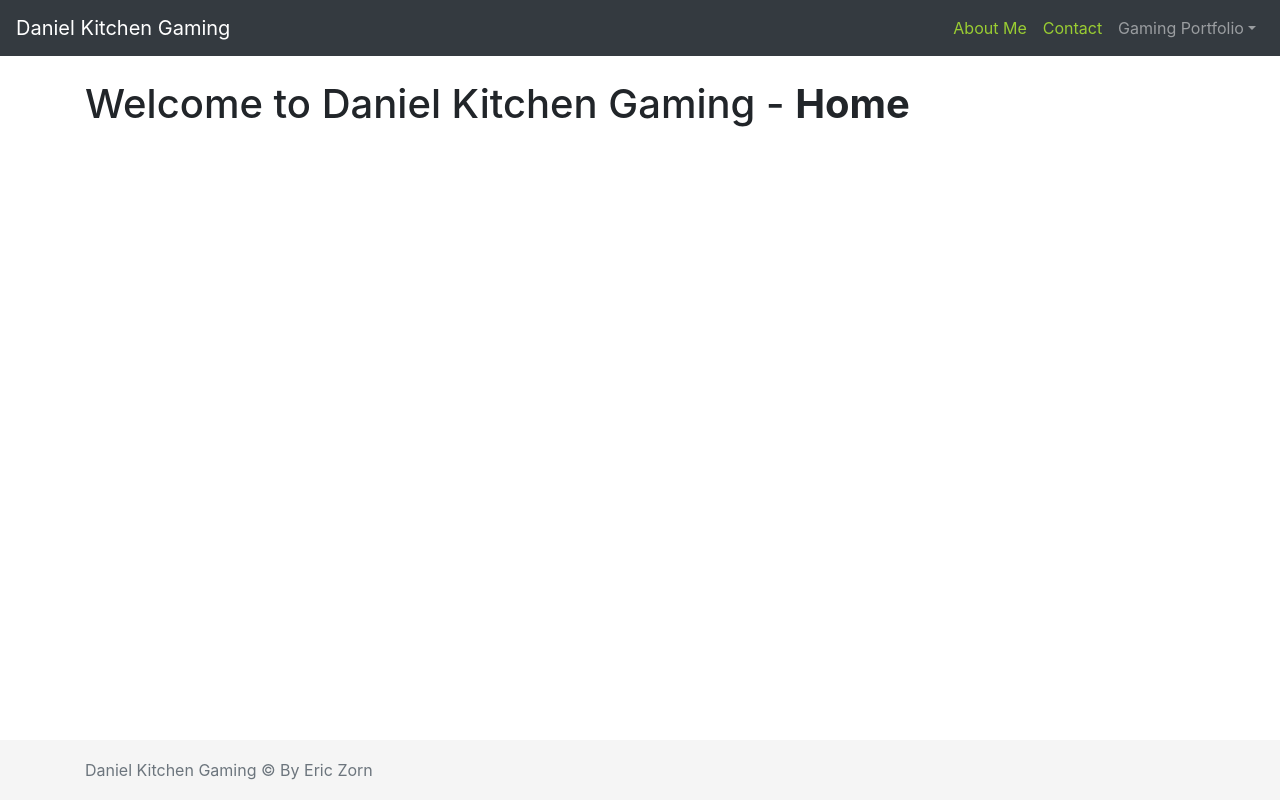
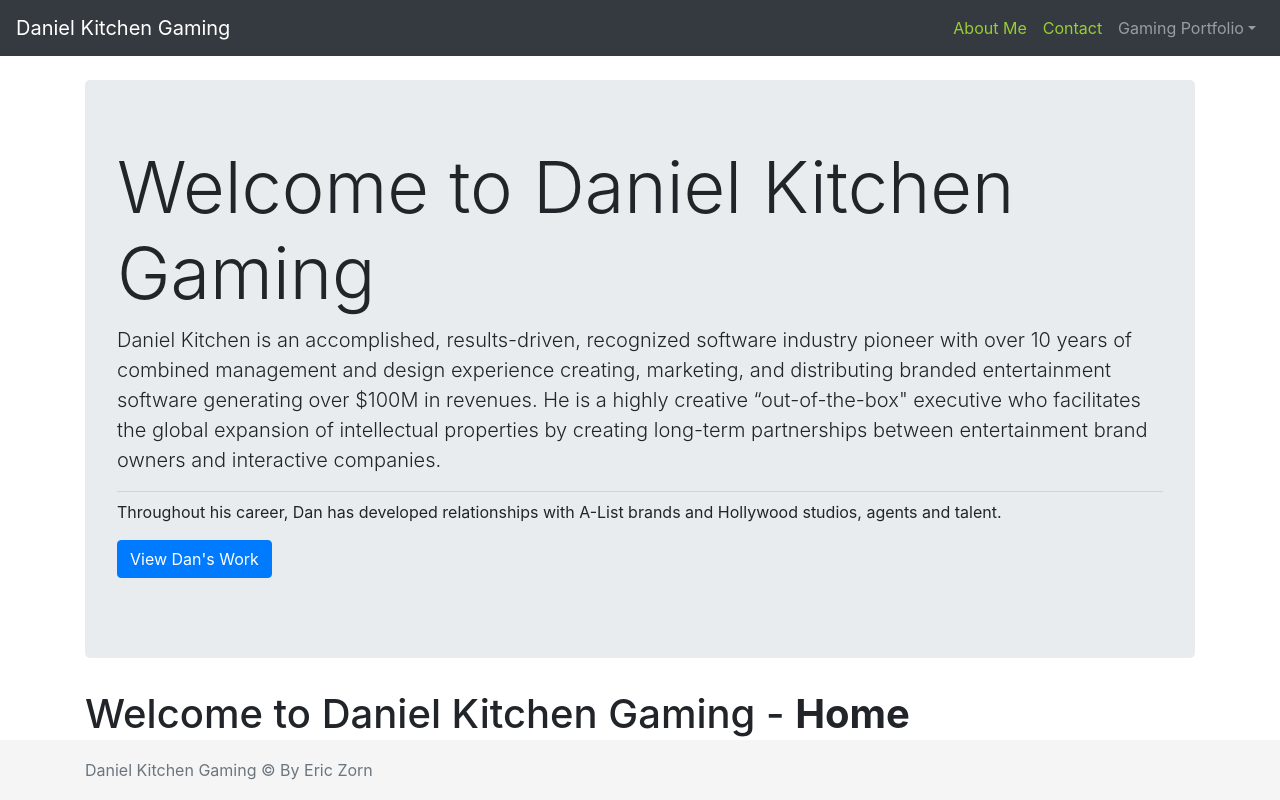
Before and after one commit to ericzorn93/ez-portfolio-Full-Stack, a React (Create React App) app in the folder client/: page / in a window 1280 px wide. Built offline with nearby package versions, Linux system fonts and the light colour scheme.

Commit message:
Added Home Jumbotron

```diff
--- a/client/src/App.js
+++ b/client/src/App.js
@@ -1,7 +1,7 @@
 import React, { Component } from "react";
 import { BrowserRouter, Route } from 'react-router-dom';
 import "./App.css";
-import NavHead from './components/Navbar';
+import NavHead from './components/sub-components/Navbar';
 import Home from './components/main-components/Home';
 import Games from './components/main-components/Games';
 import About from './components/main-components/About';
@@ -15,9 +15,9 @@ class App extends Component {
         <div className="App">
           <NavHead/>
           <br/>
-          <Route exact component={Home} path="/"></Route>
-          <Route exact component={Games} path="/games"></Route>
-          <Route exact component={About} path="/about"></Route>
+          <Route exact component={Home} path="/"/>
+          <Route exact component={Games} path="/games"/>
+          <Route exact component={About} path="/about"/>
           <Footer/>
         </div>
       </BrowserRouter>
--- a/client/src/components/main-components/Games.js
+++ b/client/src/components/main-components/Games.js
@@ -1,6 +1,6 @@
 import React, { Component } from 'react';
 import Axios from 'axios';
-import GameModal from '../GameModal';
+import GameModal from '../sub-components/GameModal';
 import { Card, CardBody, CardTitle} from 'reactstrap';
 
 // Custom CSS
--- a/client/src/components/main-components/Home.js
+++ b/client/src/components/main-components/Home.js
@@ -1,9 +1,11 @@
-import React, { Component } from 'react'
+import React, { Component } from 'react';
+import WelcomeJumbotron from '../sub-components/WelcomeJumbotron';
 
 export default class Home extends Component {
   render() {
     return (
       <div className="container">
+        <WelcomeJumbotron/>
         <h1 className="home-header">Welcome to Daniel Kitchen Gaming - <strong>Home</strong></h1>
       </div>
     )
--- /dev/null
+++ b/client/src/components/sub-components/WelcomeJumbotron.js
@@ -0,0 +1,21 @@
+import React, { Component } from 'react';
+import { Jumbotron, Button } from 'reactstrap';
+import { Link } from 'react-router-dom';
+
+export default class WelcomeJumbotron extends Component {
+  render() {
+    return (
+      <Jumbotron>
+        <h1 className="display-3">Welcome to Daniel Kitchen Gaming</h1>
+        <p className="lead">
+            Daniel Kitchen is an accomplished, results-driven, recognized software industry pioneer with over 10 years of combined management and design experience creating, marketing, and distributing branded entertainment software generating over $100M in revenues. He is a highly creative “out-of-the-box" executive who facilitates the global expansion of intellectual properties by creating long-term partnerships between entertainment brand owners and interactive companies.
+        </p>
+        <hr className="my-2" />
+        <p>Throughout his career, Dan has developed relationships with A-List brands and Hollywood studios, agents and talent.</p>
+        <p className="lead">
+            <Button color="primary"><Link to={"/games"} style={{color: "white"}}>View Dan's Work</Link></Button>
+        </p>
+      </Jumbotron>
+    )
+  }
+}
```
Also changed, not shown: client/src/components/sub-components/GameModal.js (renamed from client/src/components/GameModal.js), client/src/components/sub-components/Navbar.js (renamed from client/src/components/Navbar.js).
